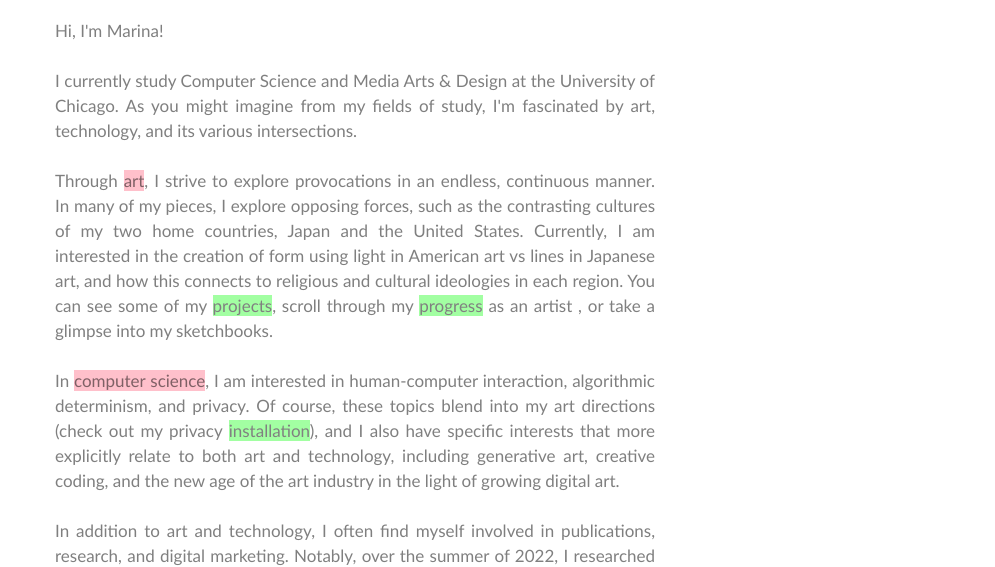
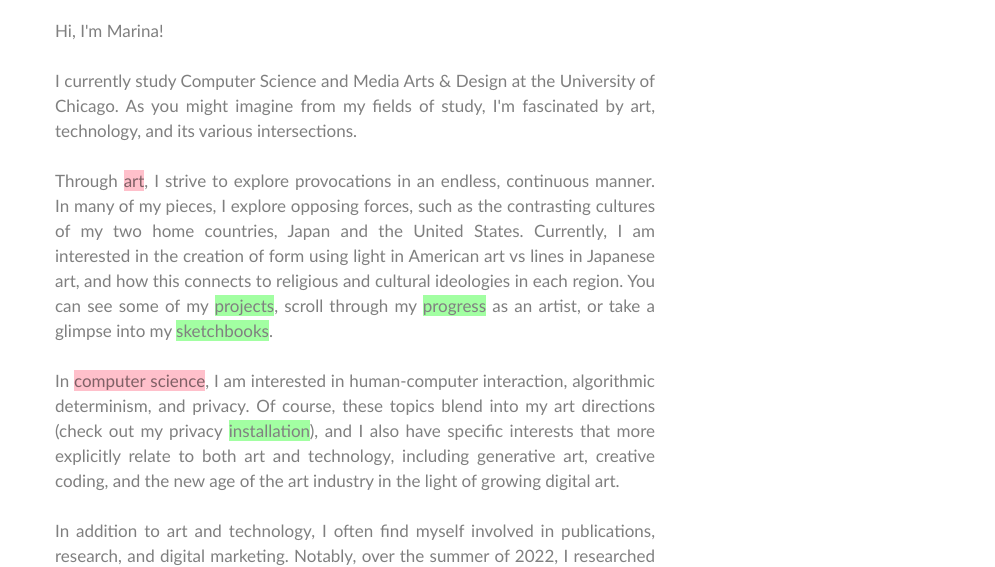
Before and after one commit to takaramarina/about, a plain HTML site: page index.html in a window 1280 px wide. Shown: the part 212-779 px from the top of the page, without its empty margins (285-1280 px from the left). Drawn offline with Linux system fonts and the light colour scheme.

Commit message:
sketchbook link

```diff
--- a/index.html
+++ b/index.html
@@ -104,8 +104,9 @@
       scroll through
       my <a href="https://takaramarina.github.io/folklore/">
         <span style="background-color: rgba(100, 255, 100, 0.6)">progress</span></a>
-       as an artist , or take
-      a glimpse into my sketchbooks.
+       as an artist, or take
+      a glimpse into my <a href="https://takaramarina.github.io/sketchbook/">
+      <span style="background-color: rgba(100, 255, 100, 0.6)">sketchbooks</span></a>.
       <br><br>
       In <span style="background-color: pink">computer science</span>,
       I am interested in human-computer
```
